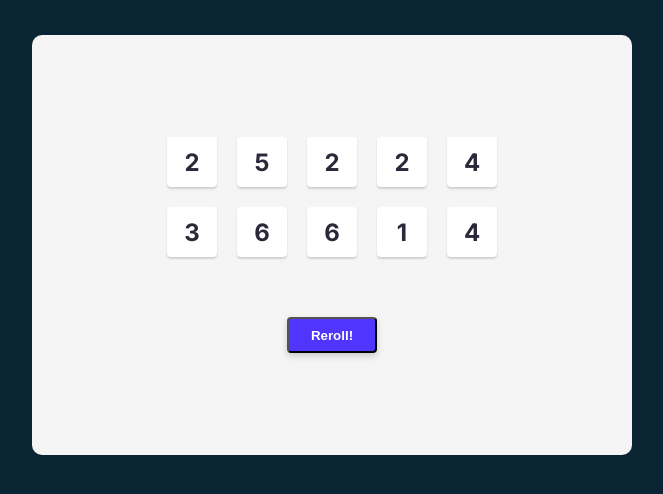
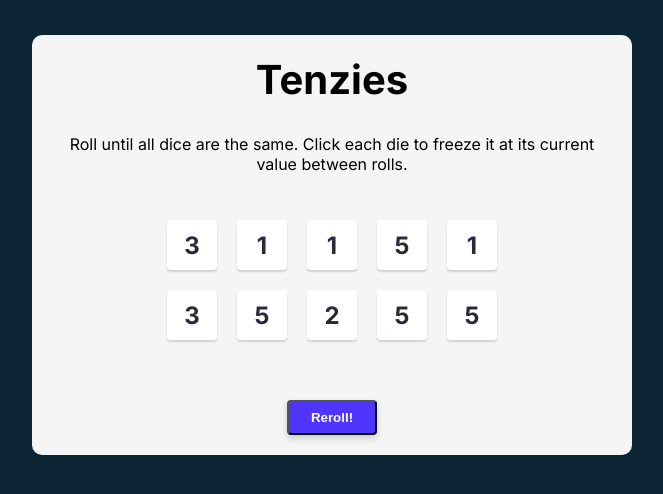
Before and after one commit to mypaxpax/tenzies, a React (Vite) app: page / in a window 1280 px wide. Shown: the top 494 px of the page, without its empty margins (3-666 px from the left). Built offline with nearby package versions, Linux system fonts and the light colour scheme.

Commit message:
Dice value check for win condition

```diff
--- a/src/App.jsx
+++ b/src/App.jsx
@@ -1,24 +1,42 @@
-import { useState } from "react";
+import { useEffect, useState } from "react";
 import Die from "./components/Die";
 import { nanoid } from "nanoid";
 
 function App() {
   const [dice, setDice] = useState(allNewDice());
 
+  const [tenzies, setTenzies] = useState(false);
+
+  useEffect(() => {
+    const heldDice = dice.every((die) => die.isHeld);
+    const firstVal = dice[0].value;
+    const AllVals = dice.every((die) => die.value === firstVal);
+    if (heldDice && AllVals) {
+      console.log("Won!");
+    }
+  }, [dice]);
+
   function allNewDice() {
     const newDice = [];
     for (let i = 0; i < 10; i++) {
-      newDice.push({
-        value: Math.ceil(Math.random() * 6),
-        isHeld: false,
-        id: nanoid(),
-      });
+      newDice.push(generateDice());
     }
     return newDice;
   }
 
+  function generateDice() {
+    return {
+      value: Math.ceil(Math.random() * 6),
+      isHeld: false,
+      id: nanoid(),
+    };
+  }
   function rollDice() {
-    setDice(allNewDice());
+    setDice((oldDice) =>
+      oldDice.map((die) => {
+        return die.isHeld ? die : generateDice();
+      })
+    );
   }
 
   function holdDice(id) {
@@ -40,6 +58,11 @@
   ));
   return (
     <main>
+      <h1 className="title">Tenzies</h1>
+      <p className="instructions">
+        Roll until all dice are the same. Click each die to freeze it at its
+        current value between rolls.
+      </p>
       <div className="dice-container">{diceElements}</div>
       <button onClick={rollDice}>Reroll!</button>
     </main>
```
